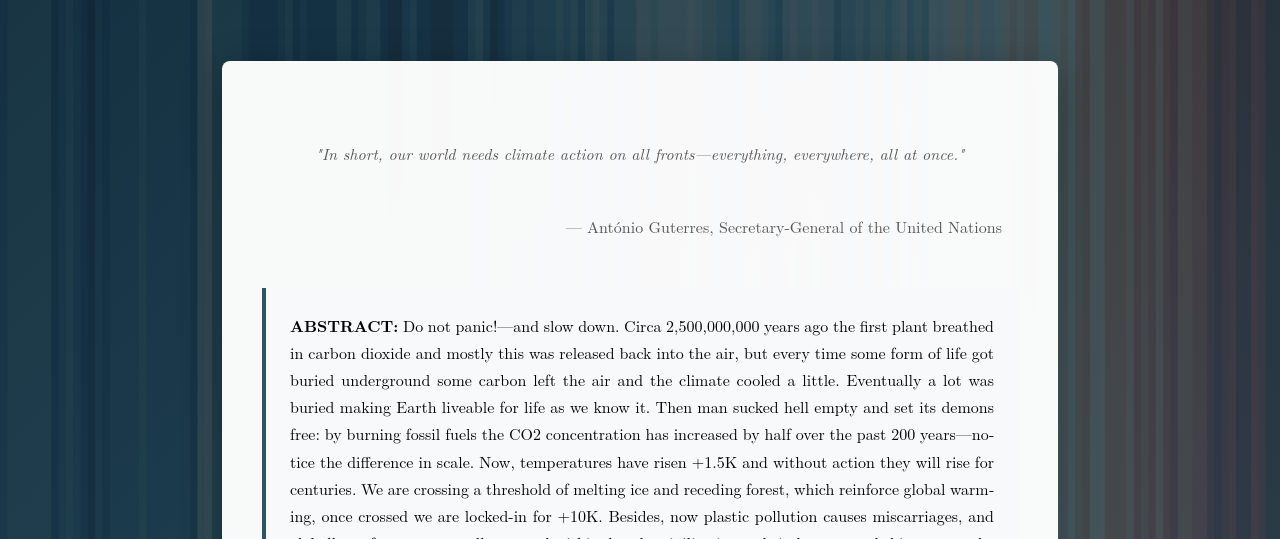
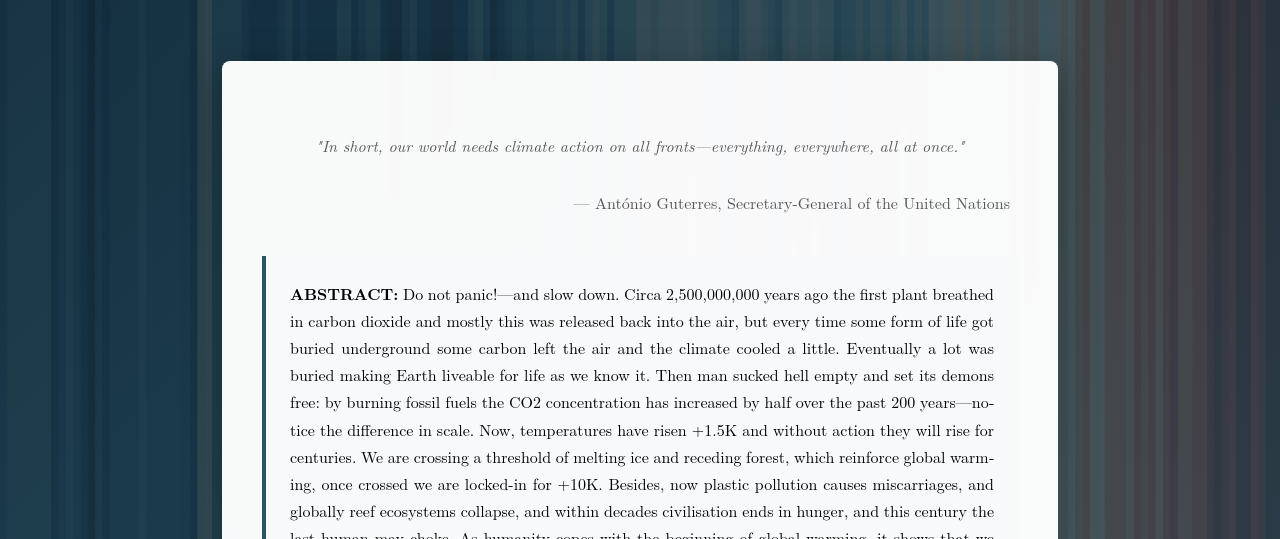
Before and after one commit to Jelterminator/apocalypse-manifesto, a plain HTML site: page index.html in a window 1280 px wide. Shown: the part 261-800 px from the top of the page. Drawn offline with Linux system fonts and the light colour scheme.

Commit message:
Refactor quote and quoter CSS styles
Adjusted margin and padding for quote and quoter styles.

```diff
--- a/index.html
+++ b/index.html
@@ -179,15 +179,15 @@
         .quote {
             font-style: italic;
             text-align: center;
-            margin: 2rem 0;
-            padding: 0;
+            margin: 1rem 1rem;
+            padding: 0.5rem;
             color: #555;
         }
         .quoter {
             font-style: normal;
             text-align: right;
-            margin: 2rem 0;
-            padding: 1rem;
+            margin: 0 0;
+            padding: 0.5rem;
             color: #555;
         }
 
```
